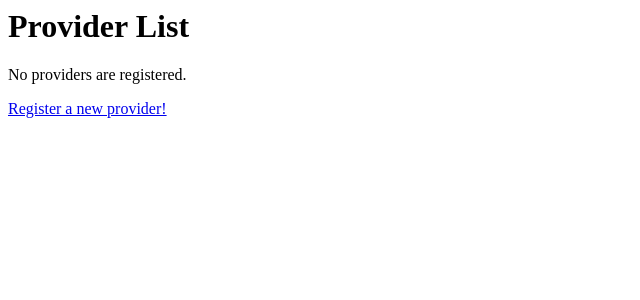
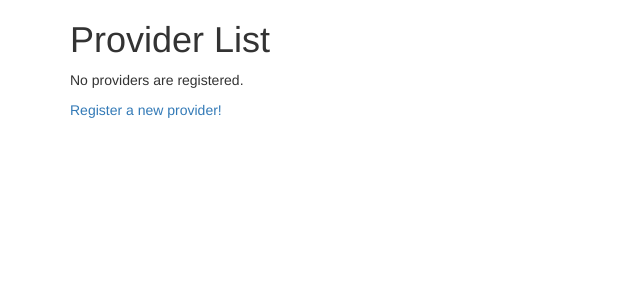
Before and after one commit to erinspace/share_registration, a Django app: template provider_registration/templates/provider_registration/index.html in a window 1280 px wide. Shown: the top 300 px of the page, without its empty margins (0-640 px from the left). Run offline with Django 3.2, Linux system fonts and the light colour scheme; the template is opened without the code that fills it, so the values that code supplies are empty; some libraries are stand-ins or nearby versions.

Commit message:
Add bootstrap styling to provider registration

```diff
--- a/provider_registration/templates/provider_registration/index.html
+++ b/provider_registration/templates/provider_registration/index.html
@@ -1,3 +1,8 @@
+{% extends "provider_registration/base.html" %}
+
+{% block content %}
+
+<div class="container">
     <h1>Provider List</h1>
     {% if latest_provider_list %}
         <ul>
@@ -12,3 +17,5 @@
     <div>
         <a href="pre_register">Register a new provider!</a>
     </div>
+</div>
+{% endblock %}
```
Lines whose indentation alone changed are shown as unchanged.
